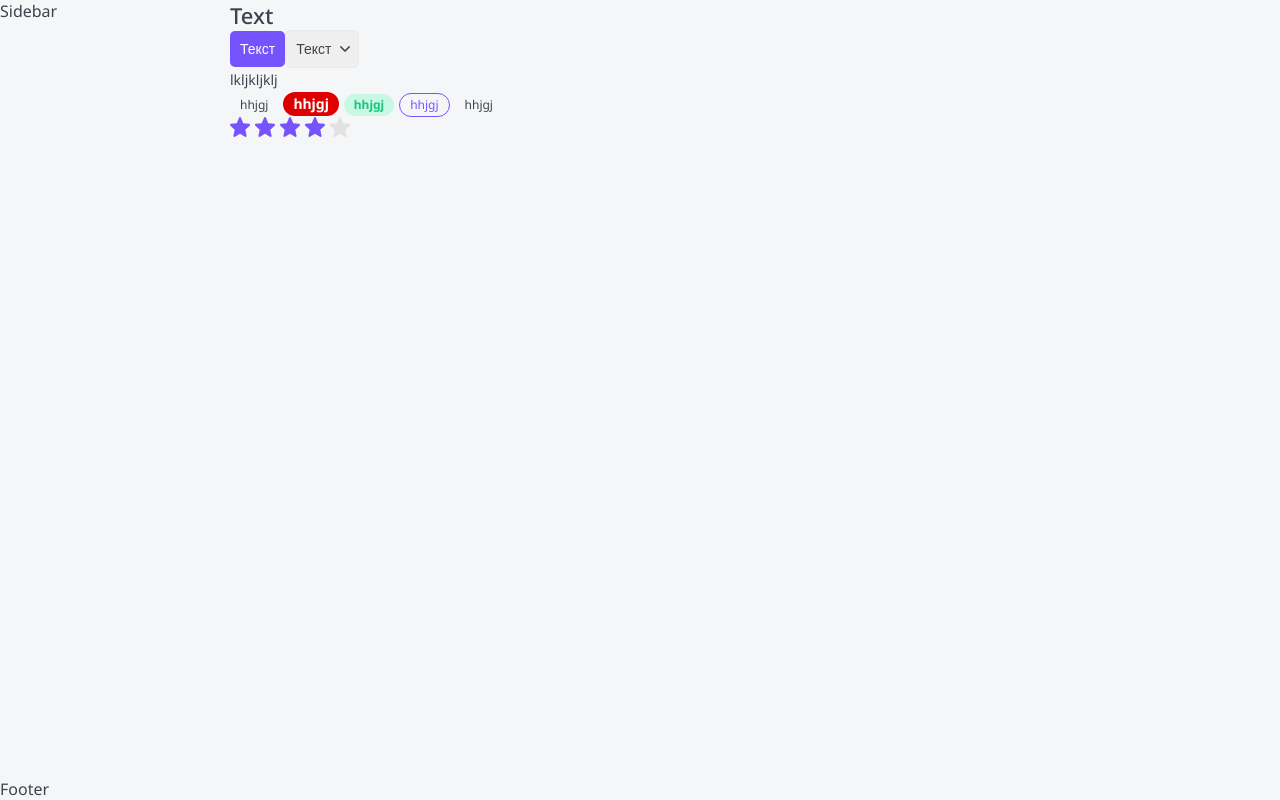
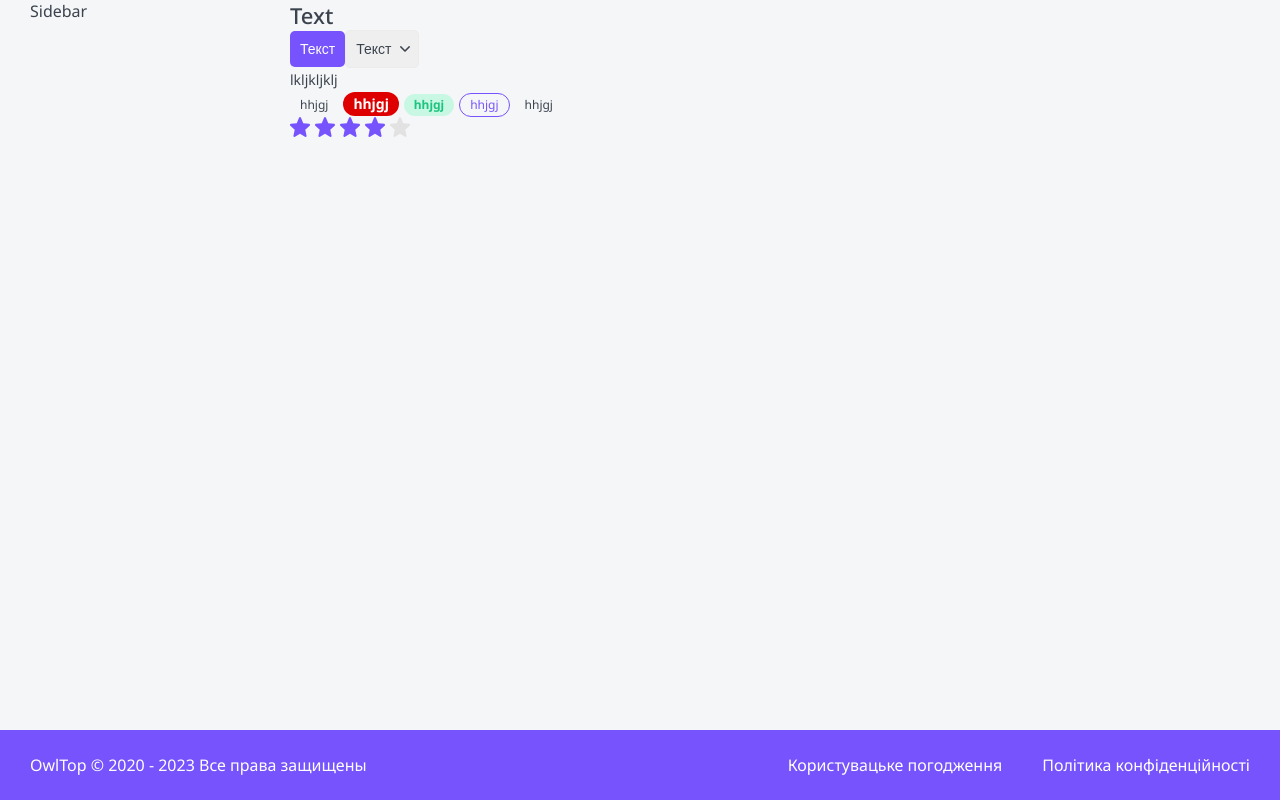
Before and after one commit to andreysulymka/Next-TypeScript, a Next.js app in the folder top-app/: page / in a window 1280 px wide. Built offline with nearby package versions, Linux system fonts and the light colour scheme.

Commit message:
add styles for footer

```diff
--- a/top-app/app/(site)/components/Footer/Footer.module.css
+++ b/top-app/app/(site)/components/Footer/Footer.module.css
@@ -1,19 +1,26 @@
 /* stylelint-disable indentation */
-.p {
-    margin: 0;
+.footer {
+    display: grid;
+    grid-template-columns: 1fr auto auto;
+    gap: 40px;
+
+    padding: 25px 30px;
+
+    color: var(--white);
+
+    background: var(--primary);
+
+    font-size: 16px;
+    line-height: 20px;
 }
 
-.m {
-    font-size: 14px;
-    line-height: 24px;
+.footer a:hover {
+    color: var(--gray-light);
 }
 
-.l {
-    font-size: 16px;
-    line-height: 24px;
+@media (max-width: 765px) {
+    .footer {
+    grid-template-columns: 1fr;
+    gap: 10px 40px;
+    }
 }
-
-.xl {
-    font-size: 18px;
-    line-height: 29px;
-}
--- a/top-app/app/(site)/components/Footer/Footer.tsx
+++ b/top-app/app/(site)/components/Footer/Footer.tsx
@@ -1,10 +1,17 @@
 import FooterProps from "./Footer.props";
+import styles from './Footer.module.css';
+import cn from 'classnames';
+import {format} from 'date-fns'
 
-const Footer = ({...props }:FooterProps):JSX.Element => {
+const Footer = ({className, ...props }:FooterProps):JSX.Element => {
     return (
-        <div {...props}>
-            Footer
-        </div>
+        <footer className={cn(className, styles.footer)} {...props}>
+            <div>
+               OwlTop © 2020 - {format(new Date(), 'yyyy')} Все права защищены
+            </div>
+            <a href="#" target="_blank">Користувацьке погодження</a>
+            <a href="#" target="_blank">Політика конфіденційності</a>
+        </footer>
  )
 }
 
--- a/top-app/app/(site)/layout.module.css
+++ b/top-app/app/(site)/layout.module.css
@@ -5,6 +5,7 @@
     grid-template-rows: auto 1fr auto;
 
     min-height: 100vh;
+    gap: 0 30px;
     grid-template-areas:
         ". header header ."
         ". sidebar body ."
--- a/top-app/package.json
+++ b/top-app/package.json
@@ -12,6 +12,7 @@
   },
   "dependencies": {
     "classnames": "^2.3.2",
+    "date-fns": "^2.30.0",
     "next": "14.0.3",
     "react": "^18",
     "react-dom": "^18"
```
Also changed, not shown: 1 other file (tests, documents, lock files or other folders).
